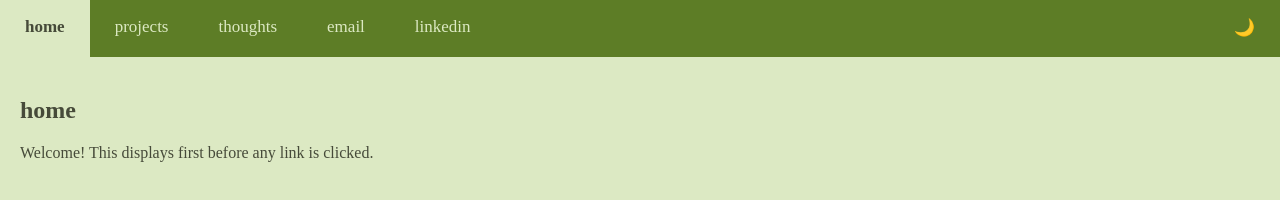
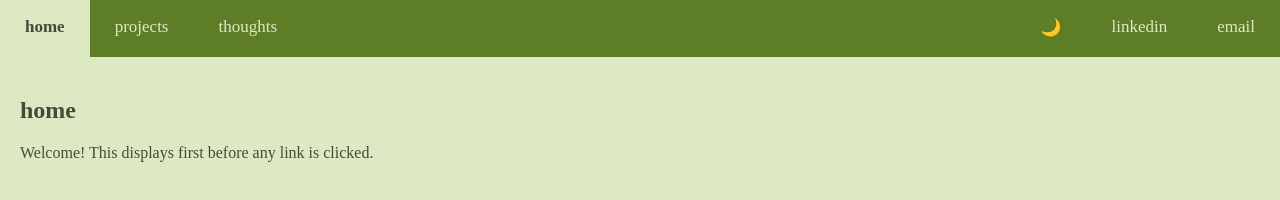
Before and after one commit to 6-nancy/6-nancy.github.io, a plain HTML site: page index.html in a window 1280 px wide. Drawn offline with Linux system fonts and the light colour scheme.

Commit message:
Update style.css

```diff
--- a/style.css
+++ b/style.css
@@ -43,7 +43,7 @@ body:has(#thoughts:target) .topnav a[href="#thoughts"]{
         border-bottom: 3px solid var(--bg-color);
 }
 .topnav a[href="mailto:nancylnx.liu@mail.utoronto.ca"],
-.topnav a[href="https://www.linkedin.com/in/nancylnx/"], {
+.topnav a[href="https://www.linkedin.com/in/nancylnx/"] {
   float: right;
 }
 
```
